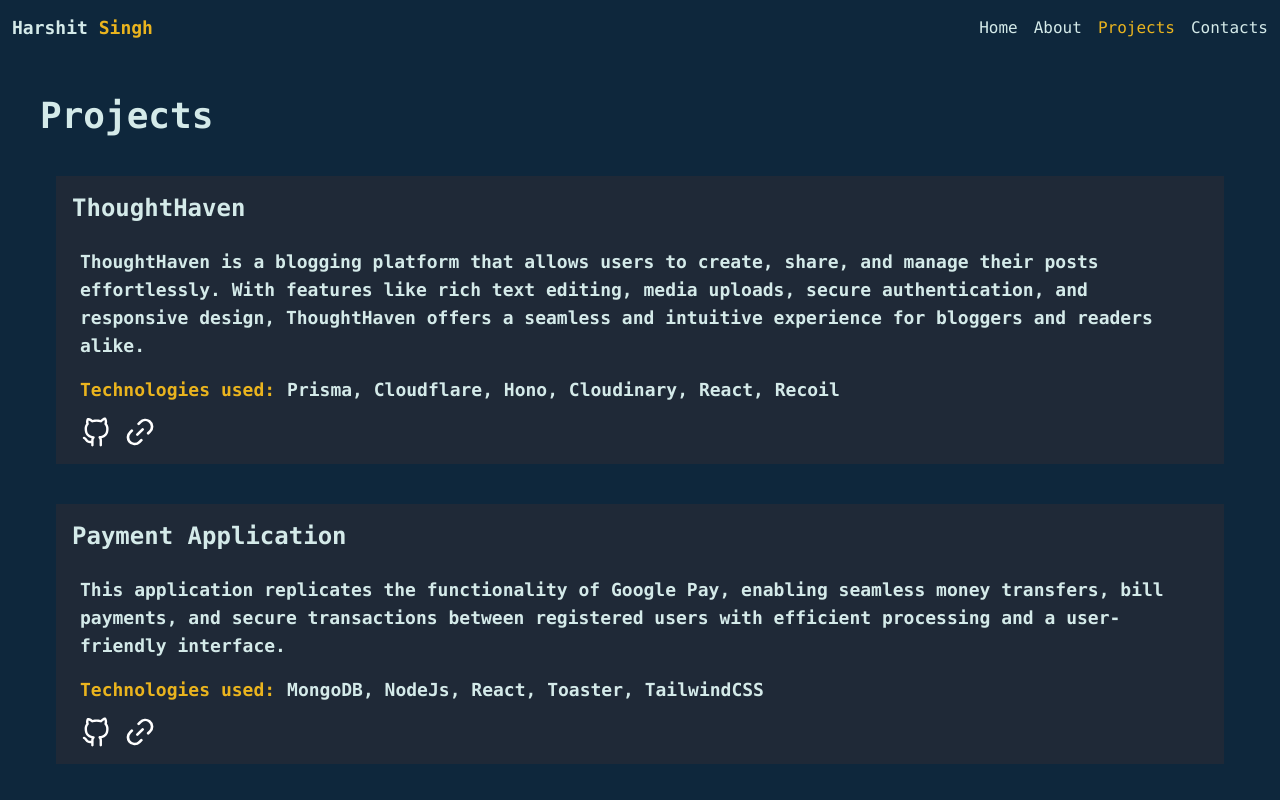
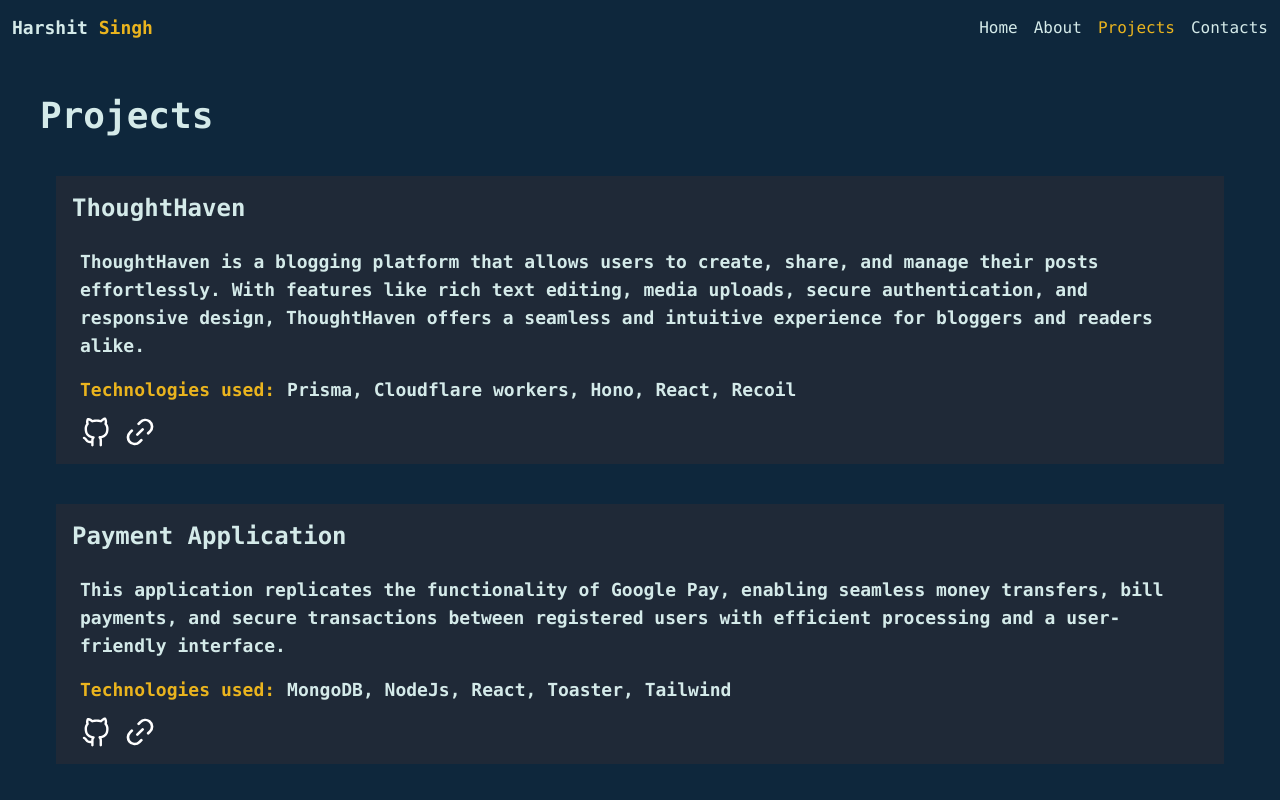
Before and after one commit to Titan-327/harshit-portfolio, a Next.js app in the folder portfolio/: page /projects in a window 1280 px wide. Shown: the top 800 px of the page. Built offline with nearby package versions, Linux system fonts and the light colour scheme.

Commit message:
Update Card.tsx

```diff
--- a/portfolio/src/components/Card.tsx
+++ b/portfolio/src/components/Card.tsx
@@ -12,7 +12,7 @@ ThoughtHaven is a blogging platform that allows users to create, share, and mana
 </div>
 <div className="flex">
    <p className="text-md font-semibold ml-6 mt-4 md:text-lg md:mt-4 text-highlight">Technologies used:</p>
-   <p className="text-md font-semibold mt-4 ml-3 md:text-lg md:mt-4">Prisma, Cloudflare, Hono, Cloudinary, React, Recoil</p>
+   <p className="text-md font-semibold mt-4 ml-3 md:text-lg md:mt-4">Prisma, Cloudflare workers, Hono, React, Recoil</p>
 </div>
 <div className="mx-6 my-3 flex">
     <div className="h-8 w-8" onClick={function(){
@@ -51,7 +51,7 @@ This application replicates the functionality of Google Pay, enabling seamless m
 </div>
 <div className="flex">
    <p className="text-md font-semibold ml-6 mt-4 md:text-lg md:mt-4 text-highlight">Technologies used:</p>
-   <p className="text-md font-semibold mt-4 ml-3 md:text-lg md:mt-4">MongoDB, NodeJs, React, Toaster, TailwindCSS</p>
+   <p className="text-md font-semibold mt-4 ml-3 md:text-lg md:mt-4">MongoDB, NodeJs, React, Toaster, Tailwind</p>
 </div>
 <div className="mx-6 my-3 flex">
     <div className="h-8 w-8" onClick={function(){
```
